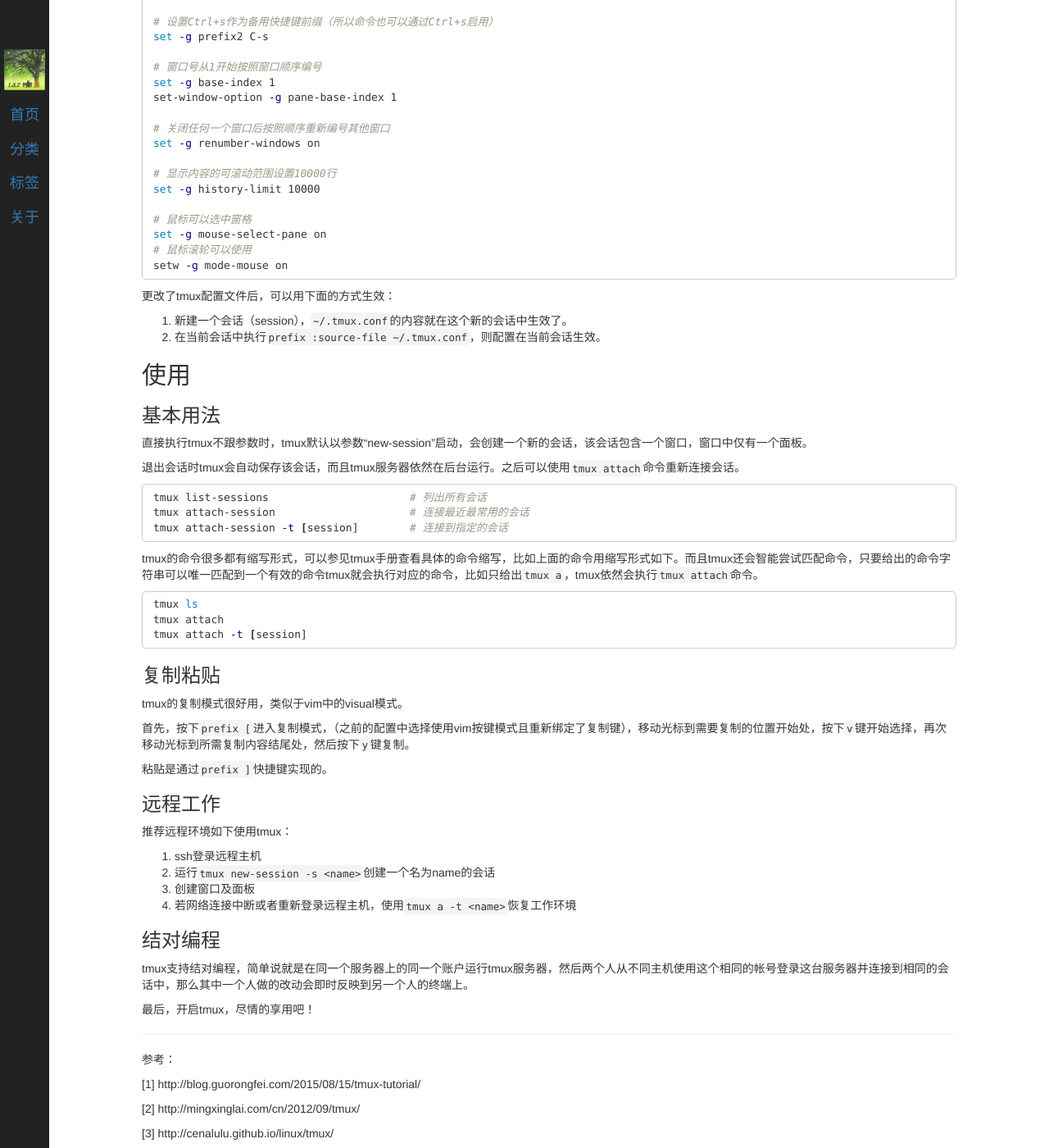
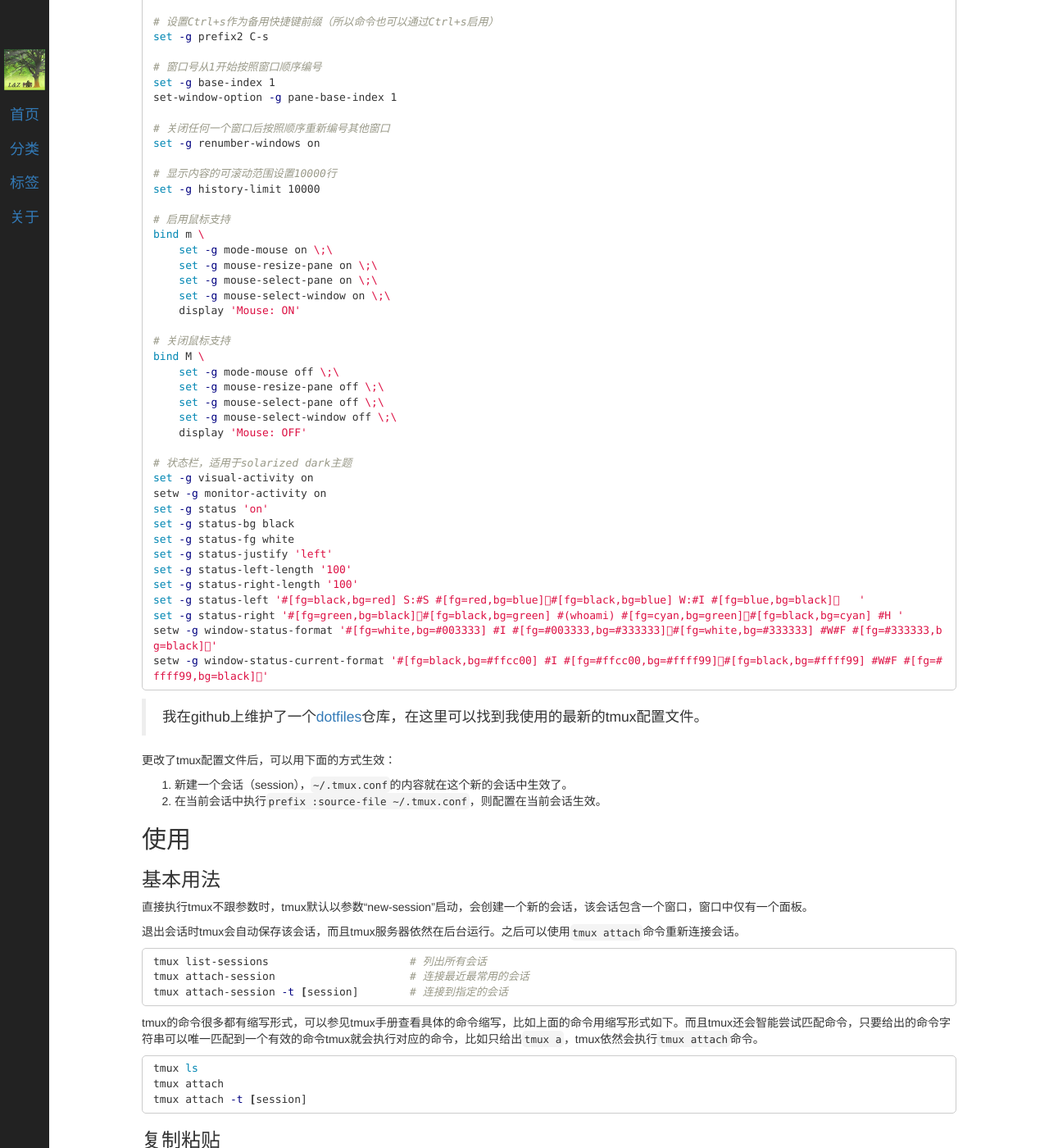
Before and after one commit to iceway/iceway.github.io, a Jekyll site: the page built from _posts/2016-04-16-use-tmux.md, in a window 1280 px wide and 1400 px high, scrolled down 3216 px. Shown: the whole window at 82% size. Built offline with Jekyll 4.4.1, drawn with Linux system fonts in a browser that asks for light colours; Markdown is read by kramdown in place of the engine named in the settings.

Commit message:
post: tmux update configs
Signed-off-by: Iceway Zhang <iceway.zhang@gmail.com>

````diff
--- a/_posts/2016-04-16-use-tmux.md
+++ b/_posts/2016-04-16-use-tmux.md
@@ -144,11 +144,38 @@ set -g renumber-windows on
 # 显示内容的可滚动范围设置10000行
 set -g history-limit 10000
 
-# 鼠标可以选中窗格
-set -g mouse-select-pane on
-# 鼠标滚轮可以使用
-setw -g mode-mouse on
+# 启用鼠标支持
+bind m \
+    set -g mode-mouse on \;\
+    set -g mouse-resize-pane on \;\
+    set -g mouse-select-pane on \;\
+    set -g mouse-select-window on \;\
+    display 'Mouse: ON'
+
+# 关闭鼠标支持
+bind M \
+    set -g mode-mouse off \;\
+    set -g mouse-resize-pane off \;\
+    set -g mouse-select-pane off \;\
+    set -g mouse-select-window off \;\
+    display 'Mouse: OFF'
+
+# 状态栏，适用于solarized dark主题
+set -g visual-activity on
+setw -g monitor-activity on
+set -g status 'on'
+set -g status-bg black
+set -g status-fg white
+set -g status-justify 'left'
+set -g status-left-length '100'
+set -g status-right-length '100'
+set -g status-left '#[fg=black,bg=red] S:#S #[fg=red,bg=blue]#[fg=black,bg=blue] W:#I #[fg=blue,bg=black]   '
+set -g status-right '#[fg=green,bg=black]#[fg=black,bg=green] #(whoami) #[fg=cyan,bg=green]#[fg=black,bg=cyan] #H '
+setw -g window-status-format '#[fg=white,bg=#003333] #I #[fg=#003333,bg=#333333]#[fg=white,bg=#333333] #W#F #[fg=#333333,bg=black]'
+setw -g window-status-current-format '#[fg=black,bg=#ffcc00] #I #[fg=#ffcc00,bg=#ffff99]#[fg=black,bg=#ffff99] #W#F #[fg=#ffff99,bg=black]'
 ```
+
+> 我在github上维护了一个[dotfiles](https://github.com/iceway/mydotfiles)仓库，在这里可以找到我使用的最新的tmux配置文件。
 
 更改了tmux配置文件后，可以用下面的方式生效：
 
````
